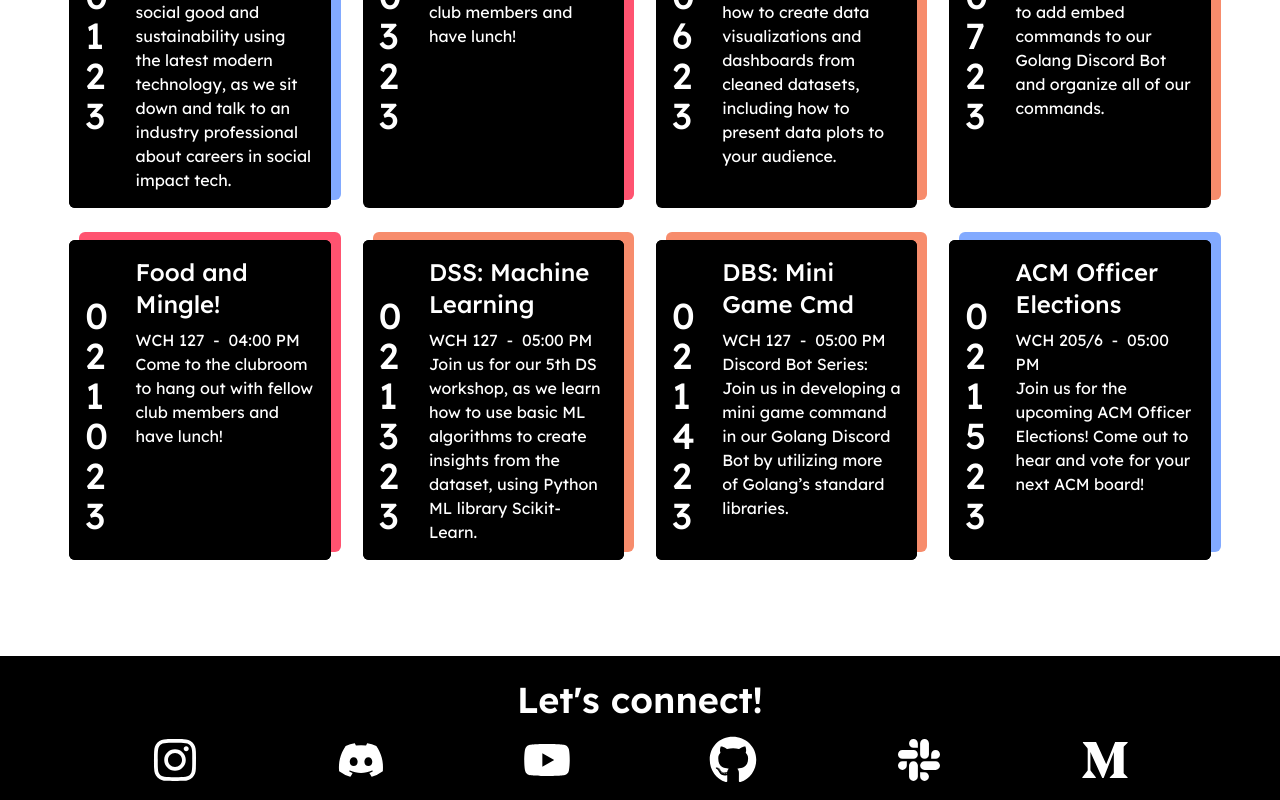
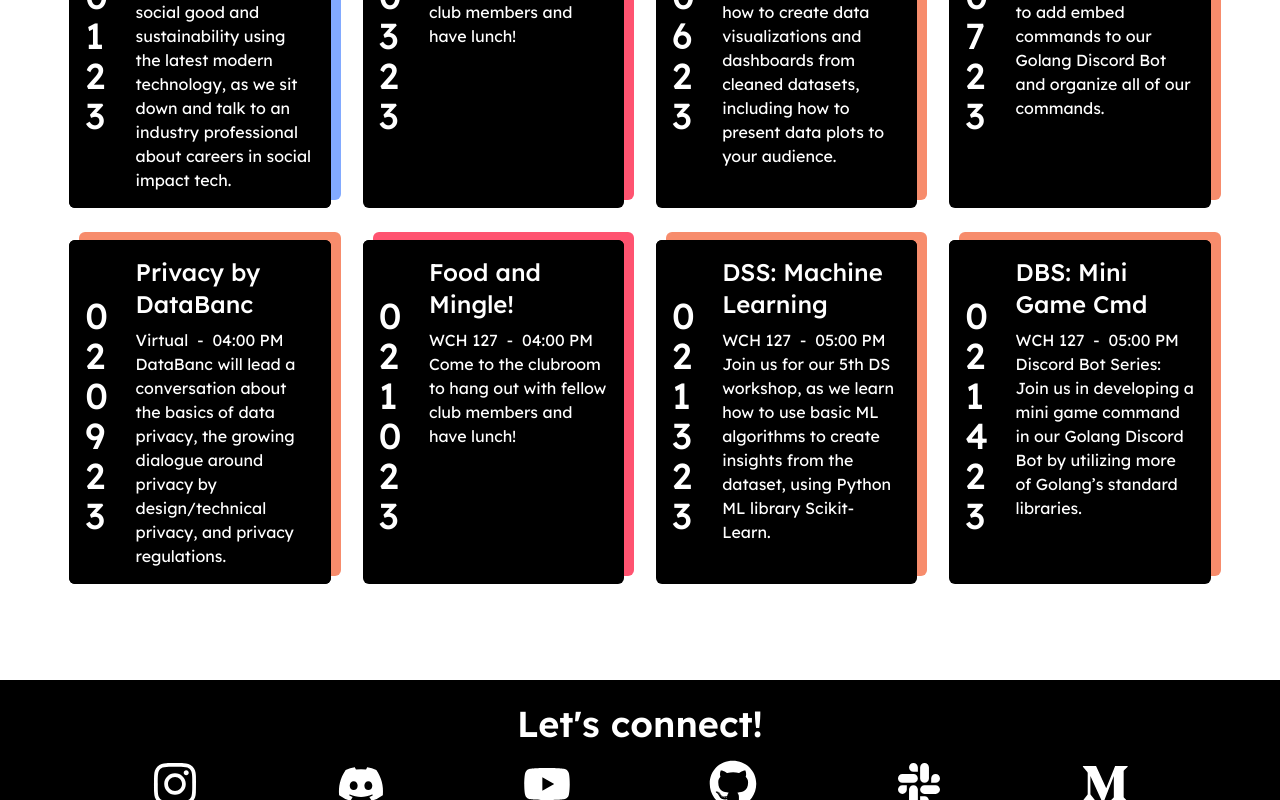
Before and after one commit to acm-ucr/acm-hydra, a Next.js app: page /events in a window 1280 px wide. Shown: the part 1408-2208 px from the top of the page. Built offline with nearby package versions, Linux system fonts and the light colour scheme.

Commit message:
Added privacy workshop

```diff
--- a/components/data/Events.js
+++ b/components/data/Events.js
@@ -314,6 +314,16 @@ const Events = [
 			"Discord Bot Series: Join us in learning how to add embed commands to our Golang Discord Bot and organize all of our commands.",
 	},
 	{
+		title: "Privacy by DataBanc",
+		location: "Virtual",
+		type: "Workshops",
+		start: new Date(2023, 1, 9, 16, 0, 0),
+		end: new Date(2023, 1, 9, 17, 0, 0),
+		zoom: "https://ucr.zoom.us/j/93199552478",
+		description:
+			"DataBanc will lead a conversation about the basics of data privacy, the growing dialogue around privacy by design/technical privacy, and privacy regulations.",
+	},
+	{
 		title: "Food and Mingle!",
 		location: "WCH 127",
 		type: "Socials",
```
